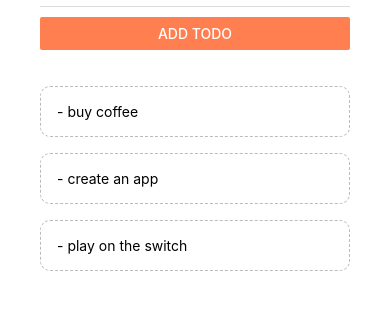
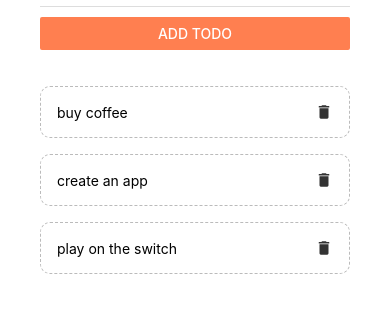
Before and after one commit to s-arina/ReactNative_Test, a React Native app: screen / in a window 390 px wide. Shown: the part 181-494 px from the top of the page. Built offline with nearby package versions, Linux system fonts and the light colour scheme.

Commit message:
deleting todo, material icons

```diff
--- a/App.js
+++ b/App.js
@@ -7,6 +7,9 @@ import {
   FlatList,
   TouchableOpacity,
   Button,
+  Alert,
+  TouchableWithoutFeedback,
+  Keyboard,
 } from 'react-native';
 import Practice from './components/Practice';
 import Header from './components/Header';
@@ -27,14 +30,25 @@ export default function App() {
   };
 
   const submitHandler = (text) => {
+    if (text) {
       setTodos((prevTodos) => {
         return [...prevTodos, { text: text, id: Math.random().toString() }];
         // try uuid for key generating
       });
+    } else {
+      Alert.alert('Oops!', 'Task cannot be empty.', [
+        { text: 'OK', onPress: () => console.log('alert closed') },
+      ]);
+    }
   };
 
   console.log(todos);
   return (
+    <TouchableWithoutFeedback // wrap code in this
+      onPress={() => {
+        Keyboard.dismiss(); // dismiss the keyboard when clicked elsewhere
+      }}
+    >
       <View style={styles.container}>
         <StatusBar style='auto' />
         <Header />
@@ -50,6 +64,7 @@ export default function App() {
           </View>
         </View>
       </View>
+    </TouchableWithoutFeedback>
   );
 }
 
--- a/components/TodoItem.js
+++ b/components/TodoItem.js
@@ -1,10 +1,24 @@
-import { StyleSheet, Text, TouchableOpacity } from 'react-native';
+import {
+  StyleSheet,
+  View,
+  Text,
+  TouchableOpacity,
+  Button,
+  Pressable,
+} from 'react-native';
+import { MaterialIcons } from '@expo/vector-icons';
 
 export default function TodoItem({ item, pressHandler }) {
   return (
-    <TouchableOpacity onPress={() => pressHandler(item.id)}>
-      <Text style={styles.item}>- {item.text}</Text>
-    </TouchableOpacity>
+    <View style={styles.item}>
+      <Text>{item.text}</Text>
+      <MaterialIcons
+        name='delete'
+        size={18}
+        color='#333'
+        onPress={() => pressHandler(item.id)}
+      ></MaterialIcons>
+    </View>
   );
 }
 
@@ -16,5 +30,12 @@ const styles = StyleSheet.create({
     borderWidth: 1,
     borderStyle: 'dashed',
     borderRadius: 10,
+    display: 'flex',
+    flexDirection: 'row',
+    justifyContent: 'space-between',
+    alignItems: 'center',
+  },
+  close: {
+    color: 'grey',
   },
 });
--- a/package.json
+++ b/package.json
@@ -18,7 +18,8 @@
     "react-native-web": "0.17.7"
   },
   "devDependencies": {
-    "@babel/core": "^7.12.9"
+    "@babel/core": "^7.12.9",
+    "eslint-plugin-react": "^7.30.1"
   },
   "private": true
 }
```
Also changed, not shown: .eslintrc.js (added), 2 other files (tests, documents, lock files or other folders). Lines whose indentation alone changed are shown as unchanged.
